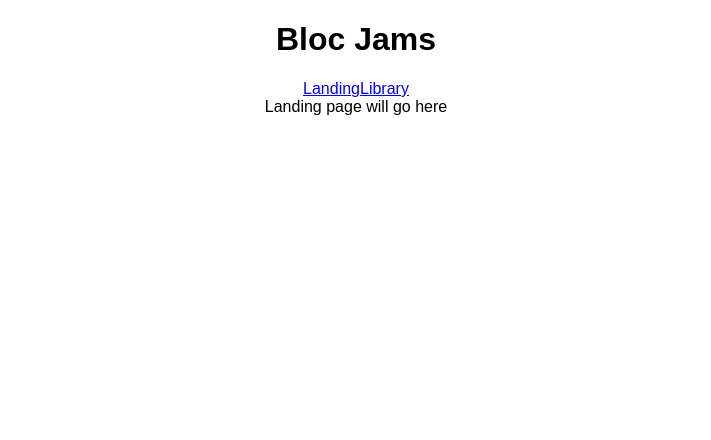
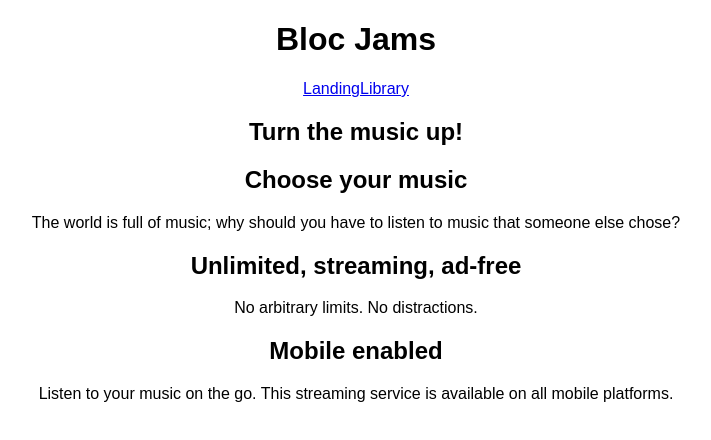
Before and after one commit to jothetraveler/bloc-jams-react, a React (Create React App) app: page / in a window 1280 px wide. Shown: the top 440 px of the page, without its empty margins (284-995 px from the left). Built offline with nearby package versions, Linux system fonts and the light colour scheme.

Commit message:
checkpoint 4 react landing complete

```diff
--- a/src/components/Landing.js
+++ b/src/components/Landing.js
@@ -1,9 +1,24 @@
 import React from 'react';
 
 const Landing = () => (
-      <div className="landing">
-        Landing page will go here
-      </div>
+      <section className="landing">
+        <h1 className="hero-title">Turn the music up!</h1>
+
+        <section className="selling-points">
+          <div className="point">
+            <h2 className="point-title">Choose your music</h2>
+            <p className="point-description">The world is full of music; why should you have to listen to music that someone else chose?</p>
+          </div>
+          <div className="point">
+            <h2 className="point-title">Unlimited, streaming, ad-free</h2>
+            <p className="point-description">No arbitrary limits. No distractions.</p>
+          </div>
+          <div className="point">
+            <h2 className="point-title">Mobile enabled</h2>
+            <p className="point-description">Listen to your music on the go. This streaming service is available on all mobile platforms.</p>
+          </div>
+        </section>
+      </section>
     );
 
 export default Landing;
```
